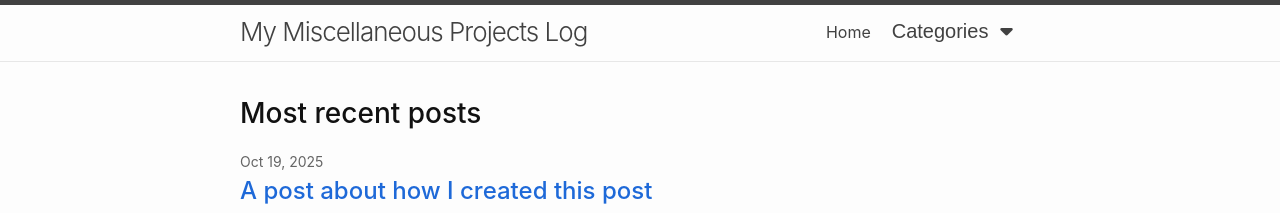
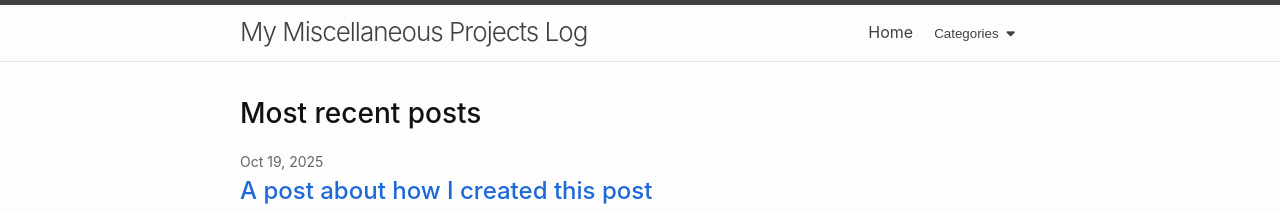
Before and after one commit to ris-iris/my-blog, a Jekyll site: the page built from index.md, in a window 1280 px wide. Shown: the top 213 px of the page. Built offline with Jekyll 4.4.1, drawn with Linux system fonts in a browser that asks for light colours; nearby versions of some CDN libraries; our own code applies the rules of GitHub Pages for plain Markdown files.

Commit message:
Update custom-styles.scss

```diff
--- a/_sass/minima/custom-styles.scss
+++ b/_sass/minima/custom-styles.scss
@@ -17,7 +17,7 @@
   color: $text-color;
   background-color: inherit;
   line-height: $base-line-height;
-  font-size: 1.25em;
+  /* font-size: 1.25em; */
   /* font-family: inherit;  Important for vertical align on mobile phones */
   margin: 0; /* Important for vertical align on mobile phones */
 }
```
